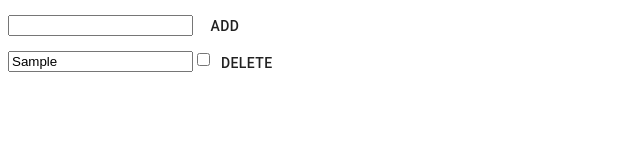
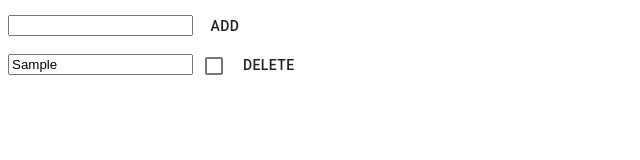
Before and after one commit to K-Daiki-0ne/Recoil_Study, a React (Create React App) app: page / in a window 1280 px wide. Both pictures are taken after typing "Sample" into the empty fields and a click on the button "ADD". Shown: the top 160 px of the page, without its empty margins (0-640 px from the left). Built offline with nearby package versions, Linux system fonts and the light colour scheme.

Commit message:
Fix: input -> material-ui/Checkbox in TodoListItem in Component

```diff
--- a/src/components/TodoListItem/TodoListItem.tsx
+++ b/src/components/TodoListItem/TodoListItem.tsx
@@ -6,7 +6,10 @@ import {
   replaceTodoAtIndex,
   removeTodoAtIndex
 } from '../../util/index.js';
-import { Button } from '@material-ui/core';
+import {
+  Button,
+  Checkbox
+} from '@material-ui/core';
 
 type TodoProps = {
   todo: Todo
@@ -43,8 +46,7 @@ export const TodoListItem: React.FC<TodoProps> =({ todo })=> {
   return (
     <div>
       <input type='text' value={todo.title} onChange={editItemText} />
-      <input
-        type='checkbox'
+      <Checkbox
         checked={todo.completed}
         onChange={toggleItemCompletion}
       />
```
